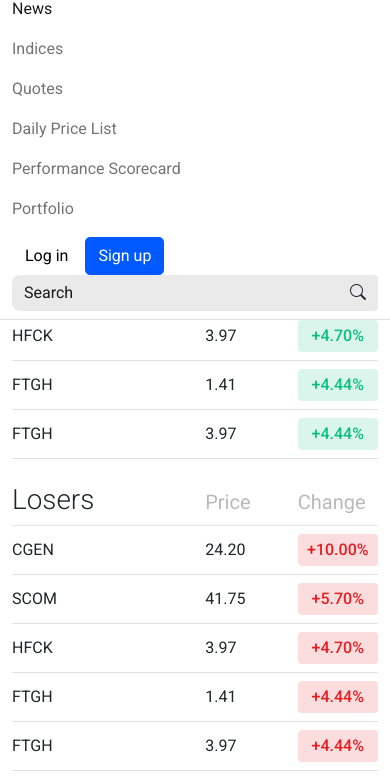
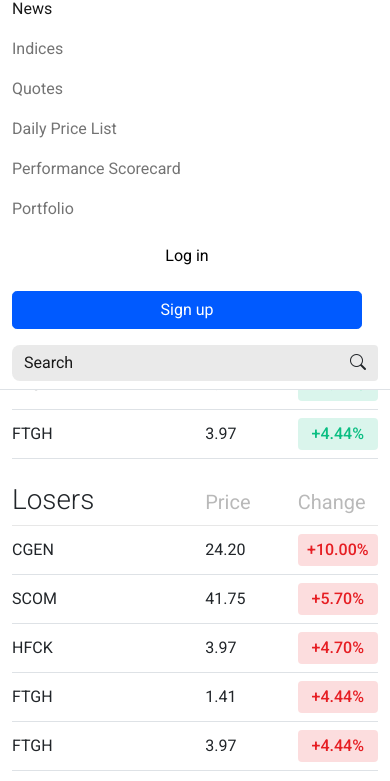
Before and after one commit to theamiro/myStocks, a website: page index.html in a window 390 px wide. Both pictures are taken after a click on the button 350 px from the left and 30 px from the top of the page. Shown: the part 63-844 px from the top of the page. Drawn offline with nearby package versions, Linux system fonts and the light colour scheme; files that its build step writes are made by us from their sources.

```diff
--- a/index.html
+++ b/index.html
@@ -40,7 +40,7 @@
 								<a class="nav-link" href="portfolio.html">Portfolio</a>
 							</li>
 						</ul>
-						<div class="d-lg-flex me-3 gap-3 d-sm-grid">
+						<div class="d-lg-flex me-3 gap-3 d-grid mb-3 mb-lg-0">
 							<a href="#" class="btn btn-light">Log in</a>
 							<a href="#" class="btn btn-primary rounded-3">Sign up</a>
 						</div>
```
